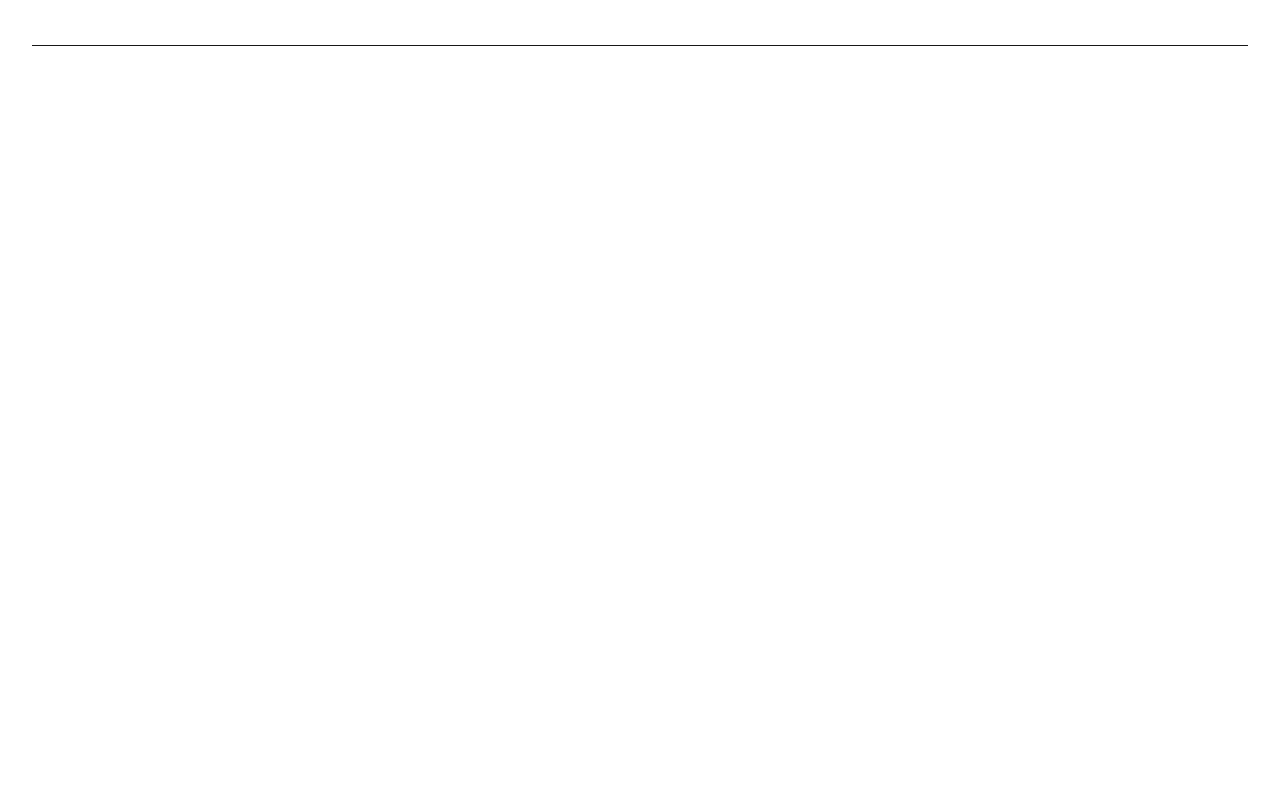
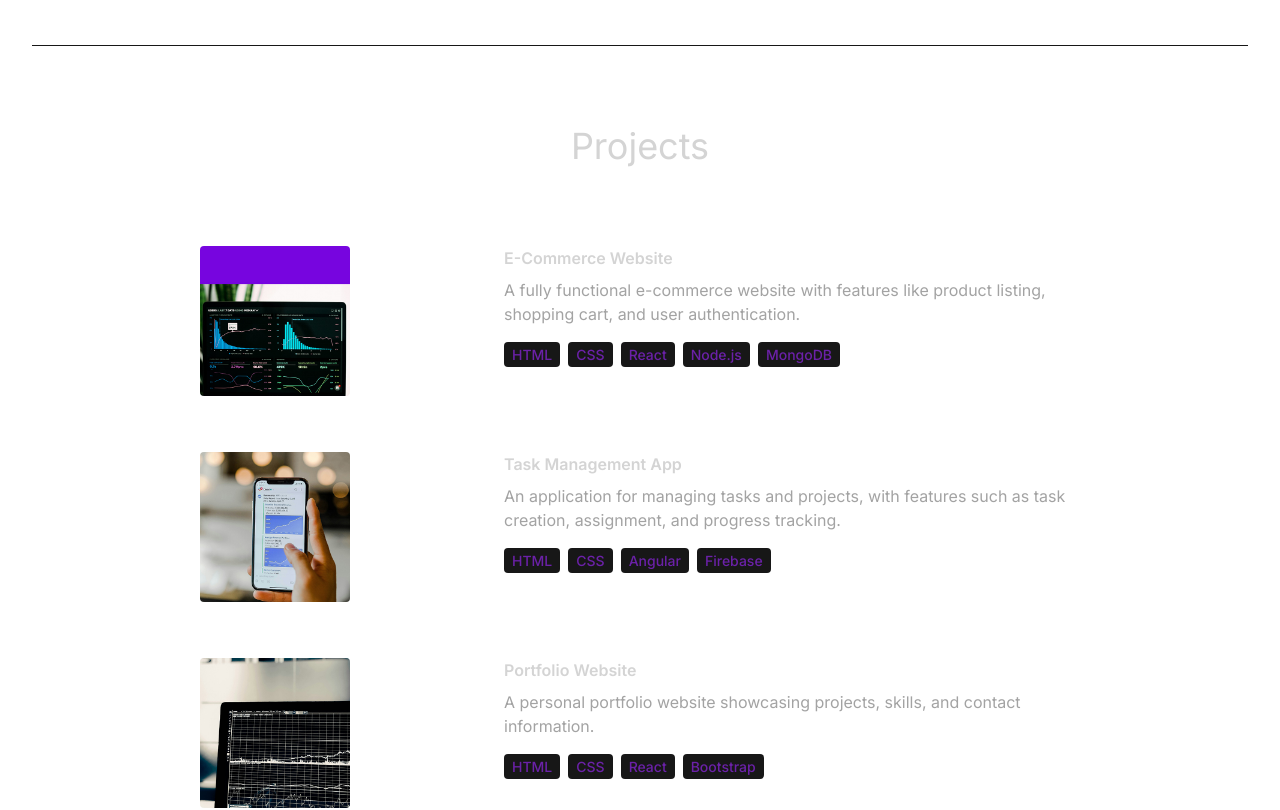
Before and after one commit to Boschaynamo/web-portfolio, a React (Vite) app in the folder web-portfolio/: page / in a window 1280 px wide. Shown: the part 3003-3813 px from the top of the page. Before the commit the page ends 3049 px from the top, so only its background shows below. Built offline with nearby package versions, Linux system fonts and the light colour scheme.

Commit message:
Projects UI done

```diff
--- a/web-portfolio/src/App.jsx
+++ b/web-portfolio/src/App.jsx
@@ -2,6 +2,7 @@ import About from "./components/About";
 import Experience from "./components/Experience";
 import Hero from "./components/Hero";
 import Navbar from "./components/Navbar";
+import Projects from "./components/Projects";
 import Technologies from "./components/Technologies";
 
 const App = () => {
@@ -16,6 +17,7 @@ const App = () => {
         <About />
         <Technologies />
         <Experience />
+        <Projects />
       </div>
     </div>
   );
--- /dev/null
+++ b/web-portfolio/src/components/Projects.jsx
@@ -0,0 +1,39 @@
+import { PROJECTS } from "../constants";
+
+const Projects = () => {
+  return (
+    <div className="border-b border-neutral-900 pb-4">
+      <h2 className="text-center text-4xl my-20">Projects</h2>
+      <div>
+        {PROJECTS.map((project, index) => (
+          <div key={index} className="mb-8 flex flex-wrap lg:justify-center">
+            <div className="w-full lg:w-1/4">
+              <img
+                src={project.image}
+                alt={project.title}
+                width={150}
+                height={150}
+                className="mb-6 rounded"
+              />
+              </div>
+              <div className="w-full max-w-xl lg:w-3/4">
+                <h6 className="mb-2 font-semibold">{project.title}</h6>
+                <p className="mb-4 text-neutral-400">{project.description}</p>
+                {project.technologies.map((tech, index) => (
+                  <span
+                    key={index}
+                    className="mr-2 bg-neutral-900 px-2 py-1 rounded text-sm font-medium text-purple-800"
+                  >
+                    {tech}
+                  </span>
+                ))}
+              </div>
+
+          </div>
+        ))}
+      </div>
+    </div>
+  );
+};
+
+export default Projects;
```
